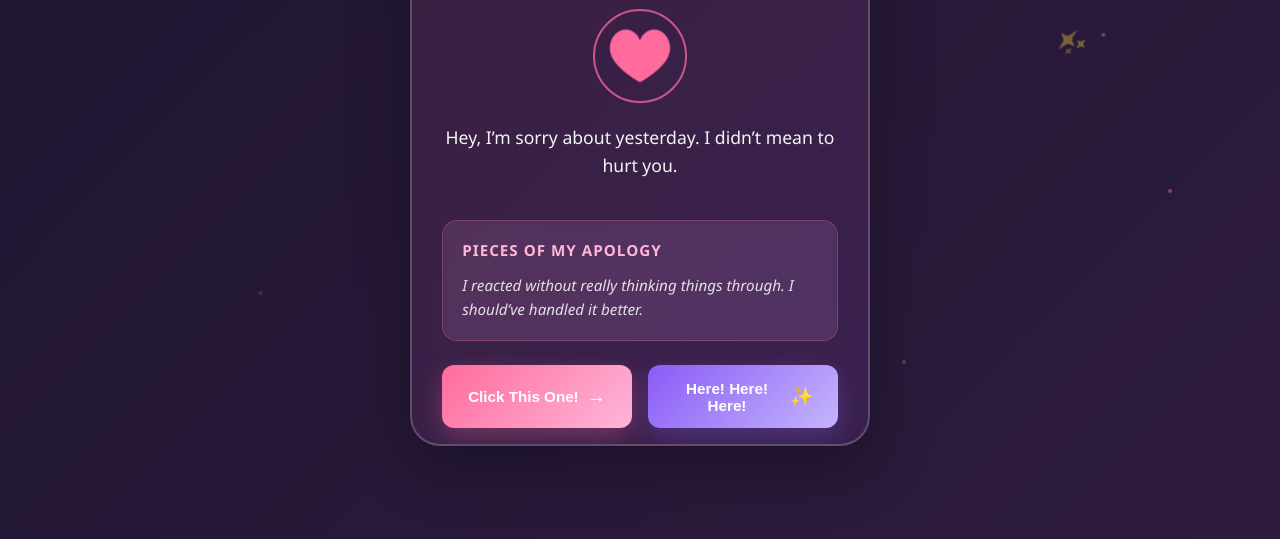
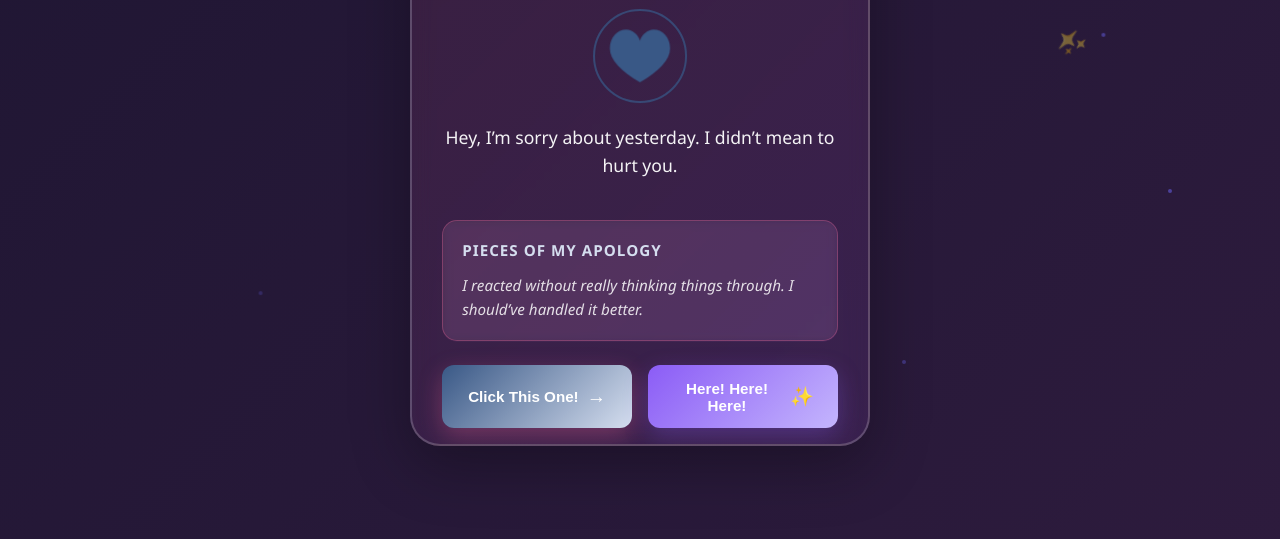
Before and after one commit to ikiemouse/forgivemesastra, a plain HTML site: page index.html in a window 1280 px wide. Shown: the part 261-800 px from the top of the page. Drawn offline with Linux system fonts and the light colour scheme.

Commit message:
Refactor CSS styles for improved design

```diff
--- a/styles.css
+++ b/styles.css
@@ -5,8 +5,8 @@
 }
 
 :root {
-    --primary-pink: #FF6B9D;
-    --light-pink: #FFB6D9;
+    --primary-pink: #395886;
+    --light-pink: #D5DEEF;
     --dark-purple: #8B5CF6;
     --light-purple: #C4B5FD;
     --dark-bg: #1F1633;
@@ -56,7 +56,7 @@ body {
     position: absolute;
     width: 4px;
     height: 4px;
-    background: rgba(255, 107, 157, 0.6);
+    background: rgba(112, 107, 255, 0.6);
     border-radius: 50%;
     animation: float 8s infinite ease-in-out;
 }
@@ -151,7 +151,7 @@ body {
 }
 
 .card-front::-webkit-scrollbar-thumb {
-    background: rgba(255, 107, 157, 0.5);
+    background: rgba(144, 107, 255, 0.5);
     border-radius: 3px;
 }
 
@@ -523,7 +523,7 @@ body {
     background: linear-gradient(135deg, var(--primary-pink), var(--light-pink));
     border-radius: 8px;
     animation: bounce 2s ease-in-out infinite;
-    box-shadow: 0 8px 20px rgba(255, 107, 157, 0.3);
+    box-shadow: 0 8px 20px rgba(107, 117, 255, 0.3);
 }
 
 .gift-top {
```
